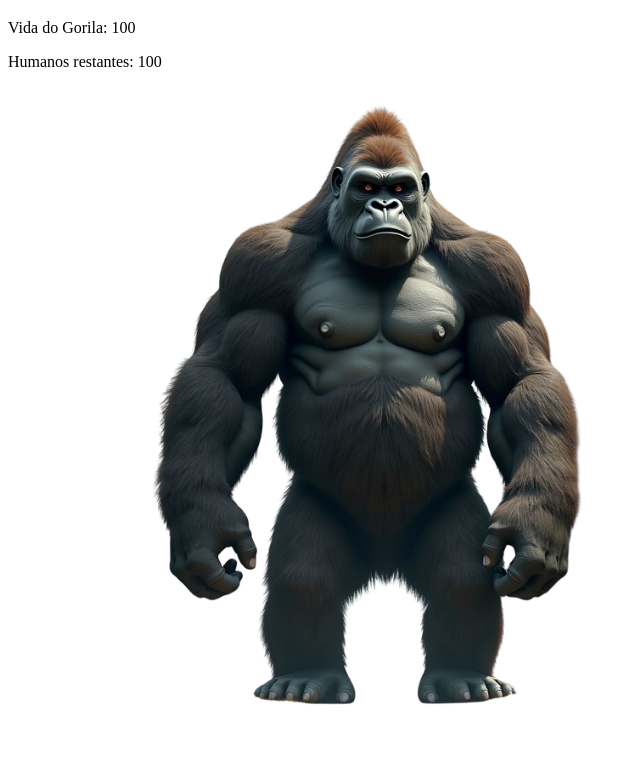
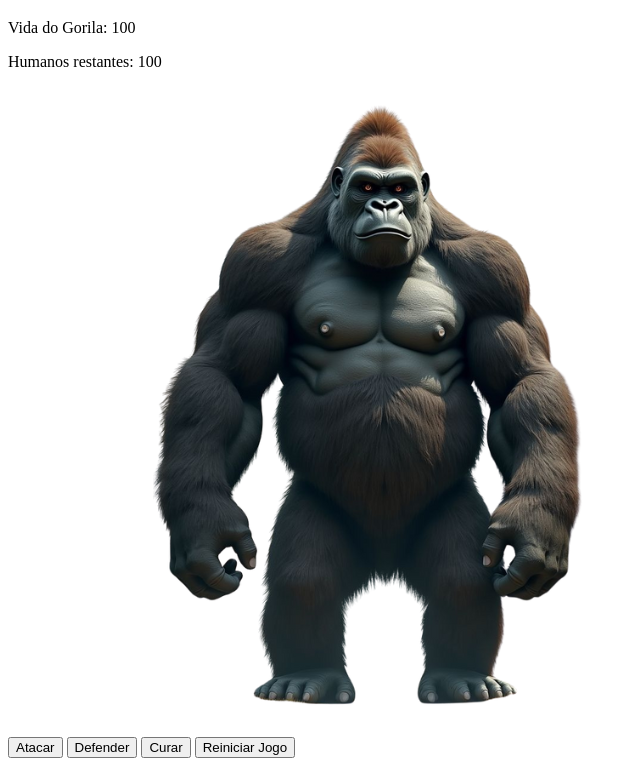
Before and after one commit to Cleidy-star/gorilla-bass, a plain HTML site: page index.html in a window 1280 px wide. Shown: the part 61-827 px from the top of the page, without its empty margins (0-640 px from the left). Before the commit the page ends 806 px from the top, so only its background shows below. Drawn offline with Linux system fonts and the light colour scheme.

Commit message:
botões de ações: atacar, defender, curar e reiniciar

```diff
--- a/index.html
+++ b/index.html
@@ -27,6 +27,13 @@
       <img id="humanoMolde" src="assets/humano.png" style="display:none;" data-src="assets/humano.png">
     </div>
   </div>
+
+  <div id="acoes">
+  <button onclick="atacar()">Atacar</button>
+  <button onclick="defender()">Defender</button>
+  <button onclick="curar()">Curar</button>
+  <button onclick="reiniciarJogo()">Reiniciar Jogo</button>
+</div>
 </main>
 
 </body>
```
